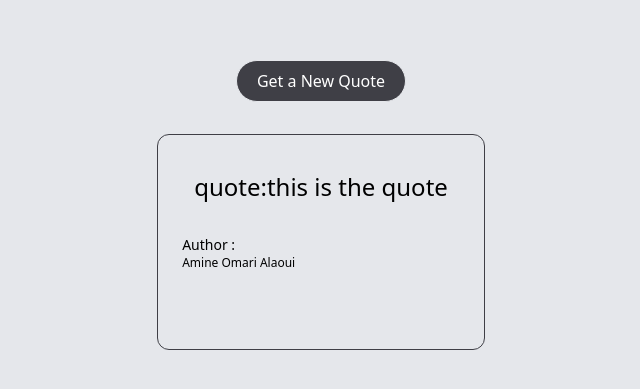
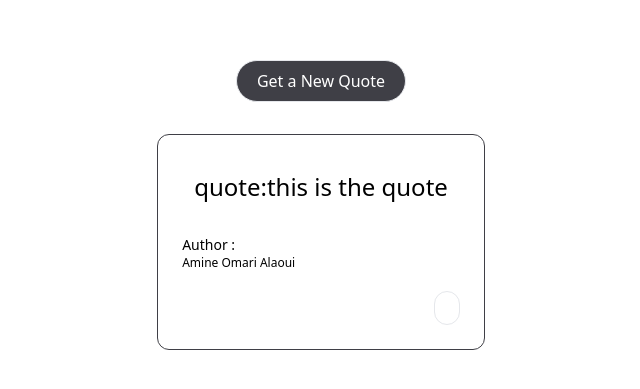
Before and after one commit to amine-omari/Quote-generator-app, a Next.js app: page / in a window 1280 px wide. Shown: the part 195-584 px from the top of the page, without its empty margins (319-959 px from the left). Built offline with nearby package versions, Linux system fonts and the light colour scheme; some icons are missing.

Commit message:
fix: style in index.js

```diff
--- a/pages/index.js
+++ b/pages/index.js
@@ -2,7 +2,7 @@
 
 export default function Home() {
   return (
-    <main className="flex h-screen items-center justify-center bg-gray-200">
+    <main className="flex h-screen items-center justify-center mx-2">
       <MainContainer />
     </main>
   );
```
